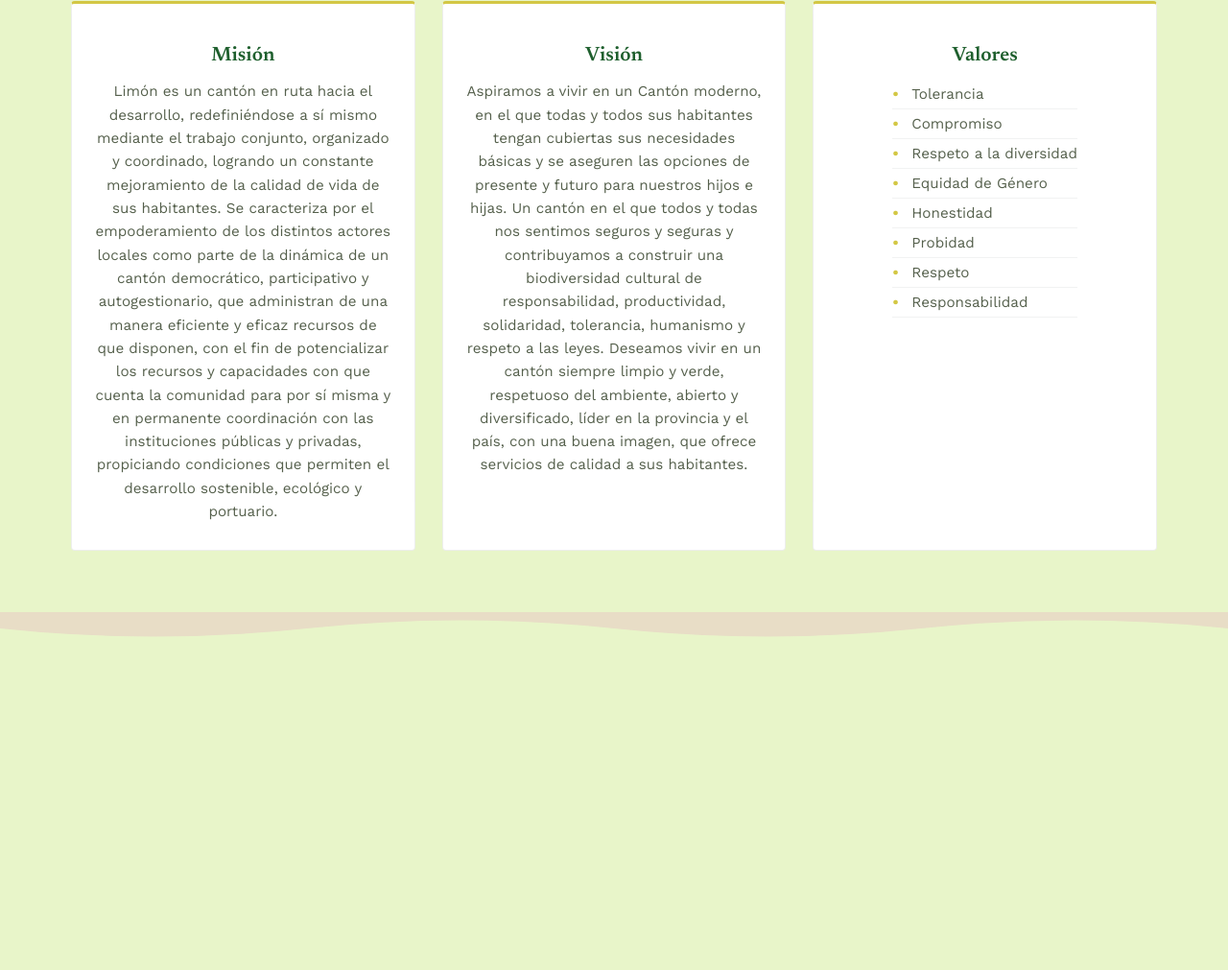
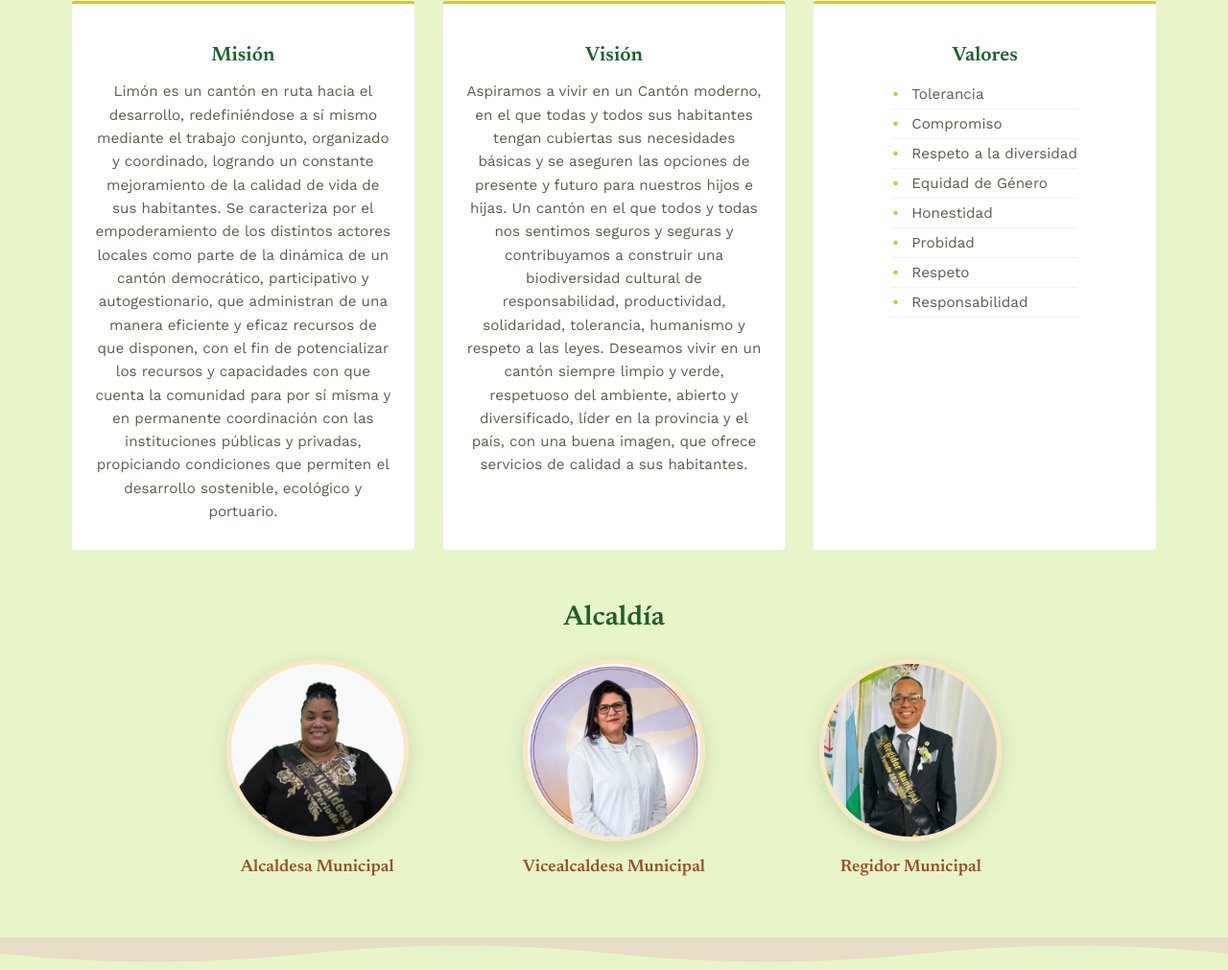
Before and after one commit to Melany2645/Redise-o---Dise-o, a website: page publico/conozcanos.html in a window 1280 px wide. Shown: the part 748-1759 px from the top of the page at 96% size. Before the commit the page ends 1420 px from the top, so only its background shows below. Drawn offline with nearby package versions, Linux system fonts and the light colour scheme.

Commit message:
La imagen de los alcaldes

```diff
--- a/publico/conozcanos.html
+++ b/publico/conozcanos.html
@@ -223,6 +223,35 @@
               </ul>
             </article>
           </div>
+          <div class="alcaldia-section">
+            <h3 class="alcaldia-section__title">Alcaldía</h3>
+            <div class="alcaldia-grid">
+              <article class="alcaldia-card">
+                <img
+                  class="alcaldia-card__image"
+                  src="imagenes/alcaldesa.jpeg"
+                  alt="Espacio para el alcalde municipal"
+                />
+                <h4 class="alcaldia-card__role">Alcaldesa Municipal</h4>
+              </article>
+              <article class="alcaldia-card">
+                <img
+                  class="alcaldia-card__image"
+                  src="imagenes/vicealcandesa.jpg"
+                  alt="Espacio para la fotografía de la vicealcaldesa municipal"
+                />
+                <h4 class="alcaldia-card__role">Vicealcaldesa Municipal</h4>
+              </article>
+              <article class="alcaldia-card">
+                <img
+                  class="alcaldia-card__image"
+                  src="imagenes/regidor.jpeg"
+                  alt="Espacio para la fotografía del regidor municipal"
+                />
+                <h4 class="alcaldia-card__role">Regidor Municipal</h4>
+              </article>
+            </div>
+          </div>
         </div>
       </section>
 
--- a/publico/estilos.css
+++ b/publico/estilos.css
@@ -655,6 +655,50 @@ a {
   left: 0;
 }
 
+.alcaldia-section {
+  margin-top: 56px;
+  text-align: center;
+}
+
+.alcaldia-section__title {
+  font-family: var(--font-display);
+  font-size: 1.8rem;
+  font-weight: 600;
+  color: var(--verde-profundo);
+  margin: 0 0 28px;
+}
+
+.alcaldia-grid {
+  display: grid;
+  grid-template-columns: repeat(3, 1fr);
+  gap: 28px;
+  max-width: 900px;
+  margin: 0 auto;
+}
+
+.alcaldia-card {
+  text-align: center;
+}
+
+.alcaldia-card__image {
+  display: block;
+  width: 190px;
+  aspect-ratio: 1;
+  object-fit: cover;
+  margin: 0 auto 18px;
+  border: 5px solid var(--crema);
+  border-radius: 50%;
+  box-shadow: 0 5px 18px rgba(30, 47, 34, 0.16);
+}
+
+.alcaldia-card__role {
+  font-family: var(--font-display);
+  font-size: 1.1rem;
+  font-weight: 600;
+  color: var(--cafe-tierra);
+  margin: 0;
+}
+
 /* Encabezado y contenido compartidos por las páginas internas. */
 .page-hero {
   background: var(--verde-avisos);
@@ -1075,6 +1119,7 @@ a {
   .noticias__grid,
   .mvv-grid,
   .departments-grid,
+  .alcaldia-grid,
   .transparency-grid {
     grid-template-columns: 1fr;
   }
```
Also changed, not shown: publico/imagenes/alcaldesa.jpeg (added), publico/imagenes/regidor.jpeg (added), publico/imagenes/vicealcandesa.jpg (added).
